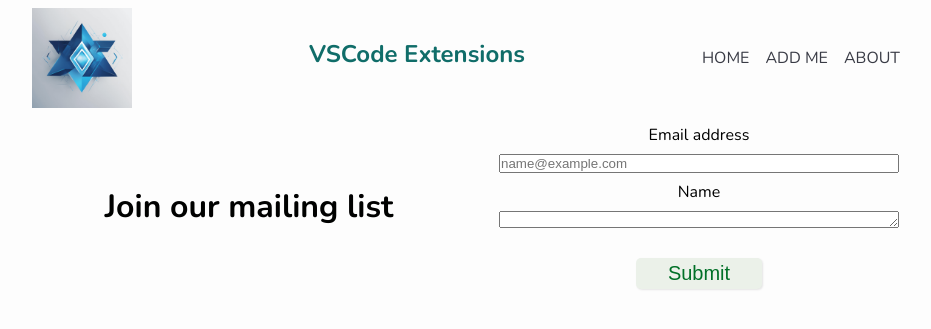
After one commit to cameronly08/FirstPWA, a Flask app: page /add.html in a window 1280 px wide. The commit adds this page. Shown: the top 329 px of the page, without its empty margins (166-1097 px from the left). Run offline with Flask 3, Linux system fonts and the light colour scheme.

Commit message:
redirect works

```diff
--- a/main.py
+++ b/main.py
@@ -11,5 +11,19 @@ def index():
    data = dbHandler.listExtension()
    return render_template('/index.html', content=data)
 
+@app.route('/add.html', methods=['POST', 'GET'])
+def add():
+    if request.method == 'POST':
+        email = request.form['email']
+        name = request.form['name']
+        if dbHandler.insertContact(email, name):
+            return render_template('add.html', is_done=True)  # Successful submission
+        else:
+            return render_template('add.html', is_done=False, error="Email already exists.")  # Handle duplicate email
+    else:
+        return render_template('add.html', is_done=False)  # Initial load
+
+
+
 if __name__ == '__main__':
   app.run(debug=True, host='0.0.0.0', port=5000)
--- /dev/null
+++ b/templates/add.html
@@ -0,0 +1,68 @@
+<!DOCTYPE html>
+<html lang="en">
+<head>
+    <meta charset="UTF-8" />
+    <meta name="viewport" content="width=device-width, initial-scale=1.0" />
+    <meta http-equiv="X-UA-Compatible" content="ie=edge" />
+    <meta http-equiv="Content-Security-Policy" content="script-src 'self';" />
+    <link rel="stylesheet" href="static/css/style.css" />
+    <title>Add Contact</title>
+    <link rel="manifest" href="static/manifest.json" />
+    <link rel="icon" type="image/x-icon" href="static/images/favicon.png" />
+    <style>
+        /* Additional CSS to center the heading */
+        .container {
+            text-align: center; /* Center align text inside the container */
+        }
+
+        .add-contact-title {
+            margin-bottom: 1rem; /* Space between title and form */
+            font-size: 2rem; /* Adjust font size as needed */
+            color: #000100; /* Match the color with your existing design */
+        }
+
+        .form-control {
+            display: block; /* Ensures each input takes the full width */
+            width: 100%; /* Full width */
+            max-width: 400px; /* Set max width for inputs */
+            margin: 0.5rem auto; /* Center horizontally with automatic margins */
+        }
+    </style>
+</head>
+
+<body>
+    <main>
+        {% include "partials/menu.html" %}
+        <div class="container">
+            {% if is_done %}
+                <p>Contact has been successfully added!</p>
+            {% else %}
+                <h1 class="add-contact-title">Join our mailing list</h1> <!-- Centered Title -->
+                <form action="/add.html" method="POST" class="box">
+                    <div>
+                        <label class="form-label">Email address</label>
+                        <input
+                            name="email"
+                            type="email"
+                            class="form-control"
+                            id="email"
+                            pattern="[a-z0-9._%+-]+@[a-z0-9.-]+\.[a-z]{2,4}$"
+                            placeholder="name@example.com"
+                            required
+                        />
+                    </div>
+                    <div>
+                        <label class="form-label">Name</label>
+                        <textarea class="form-control" name="name" id="name" rows="1" required></textarea>
+                    </div>
+                    <br />
+                    <div>
+                        <button type="submit" class="btn">Submit</button>
+                    </div>
+                </form>
+            {% endif %}
+        </div>
+    </main>
+    <script src="static/js/app.js"></script>
+</body>
+</html>
--- a/templates/partials/menu.html
+++ b/templates/partials/menu.html
@@ -2,7 +2,7 @@
   <img src="static\images\logo.png" alt="VSCode Extensions site logo." />
   <h1>VSCode Extensions</h1>
   <ul class="topnav">
-    <li><a href="#">Home</a></li>
+    <li><a href="index.html">Home</a></li>
     <li><a href="add.html">Add me</a></li>
     <li><a href="about.html">About</a></li>
   </ul>
```
Also changed, not shown: database_manager.py (+7 -0 lines), .database/data_source.db, 1 other file.
